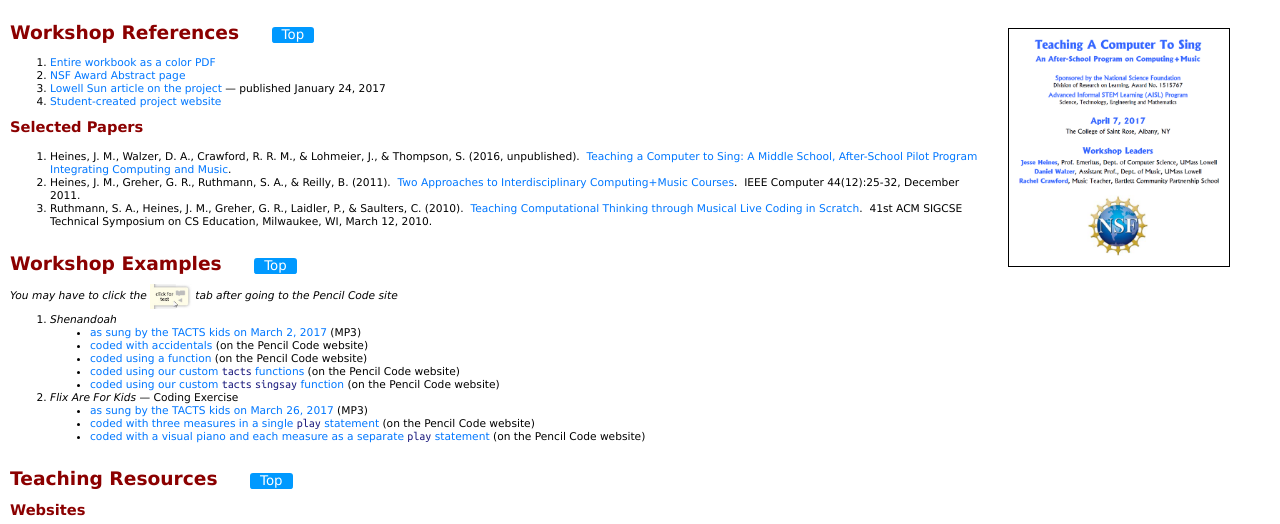
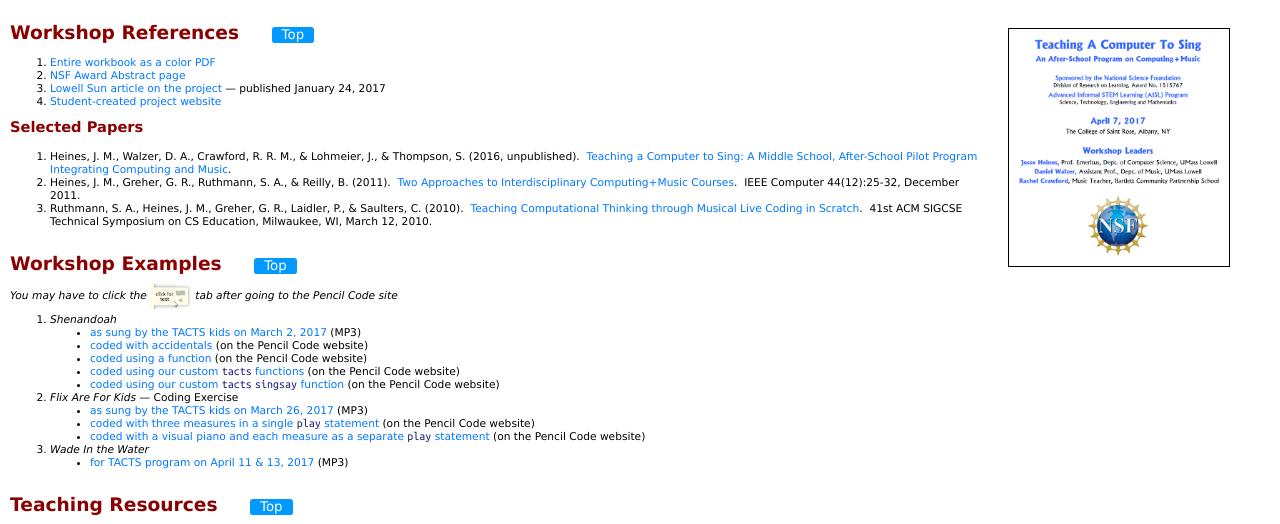
Before and after one commit to jheines/tacts, a plain HTML site: page Workshops/index.html in a window 1280 px wide. Shown: the part 208-732 px from the top of the page. Drawn offline with nearby package versions, Linux system fonts and the light colour scheme.

Commit message:
adding Rachel's Wade In the Water

```diff
--- a/Workshops/index.html
+++ b/Workshops/index.html
@@ -131,6 +131,12 @@
       <li><a href="http://safe.pencilcode.net/edit/FLIX-IfStatement">coded with three measures in a single <code>play</code> statement</a> (on the Pencil Code website)</li>
       <li><a href="http://titi4life.pencilcode.net/edit/FlixAreForKids">coded with a visual piano and each measure as a separate <code>play</code> statement</a> (on the Pencil Code website)</li>
     </ul>
+    <li><em>Wade In the Water</em> &nbsp;</li>
+    <ul>
+      <li><a href="../resources/WadeInWater(2pt).mp3">for TACTS program on April 11 &amp; 13, 2017</a>
+        (MP3)</li>
+    </ul>
+
   </ol>
 
   <h1 id="resources">Teaching Resources &nbsp; &nbsp;
```
